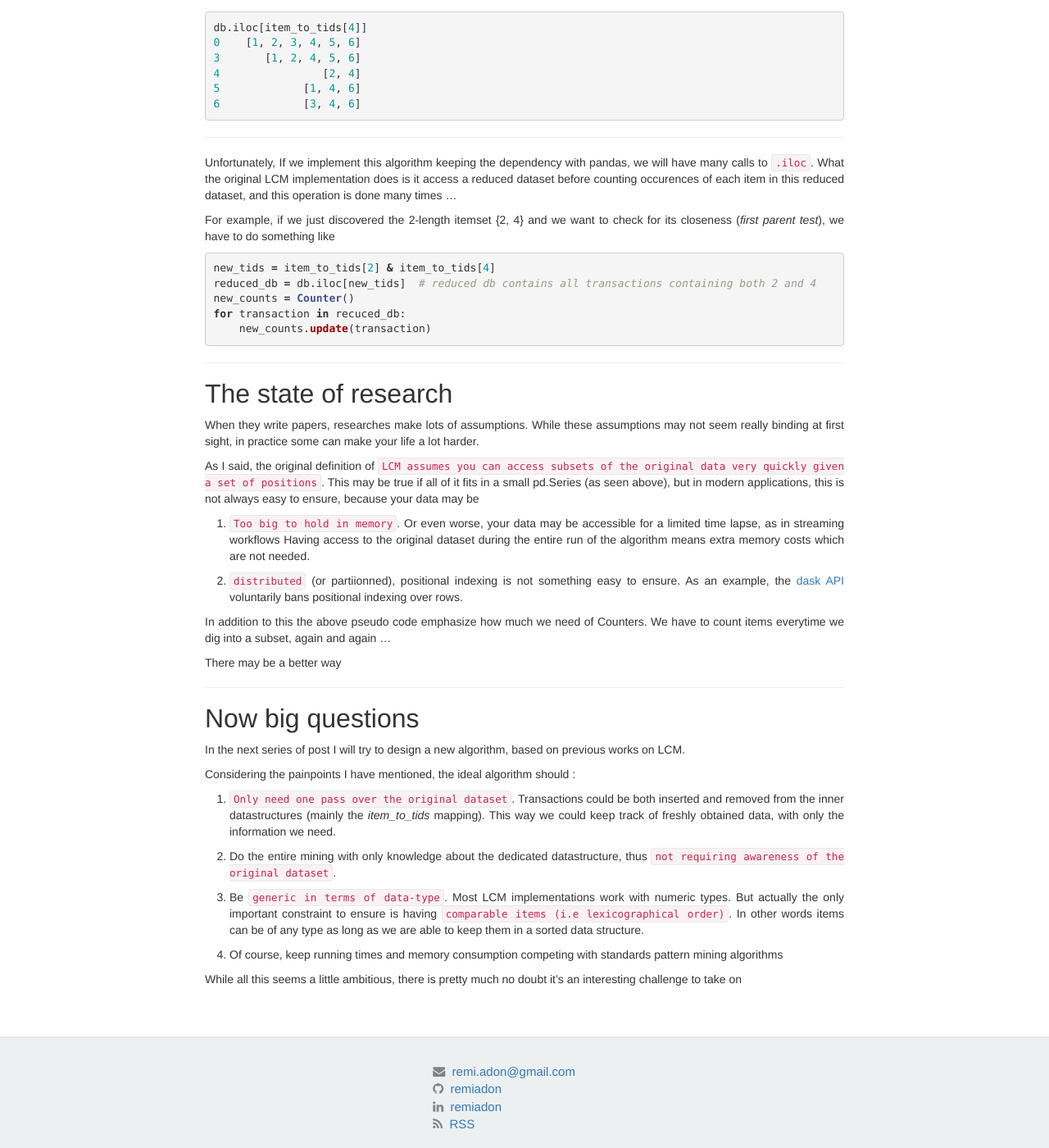
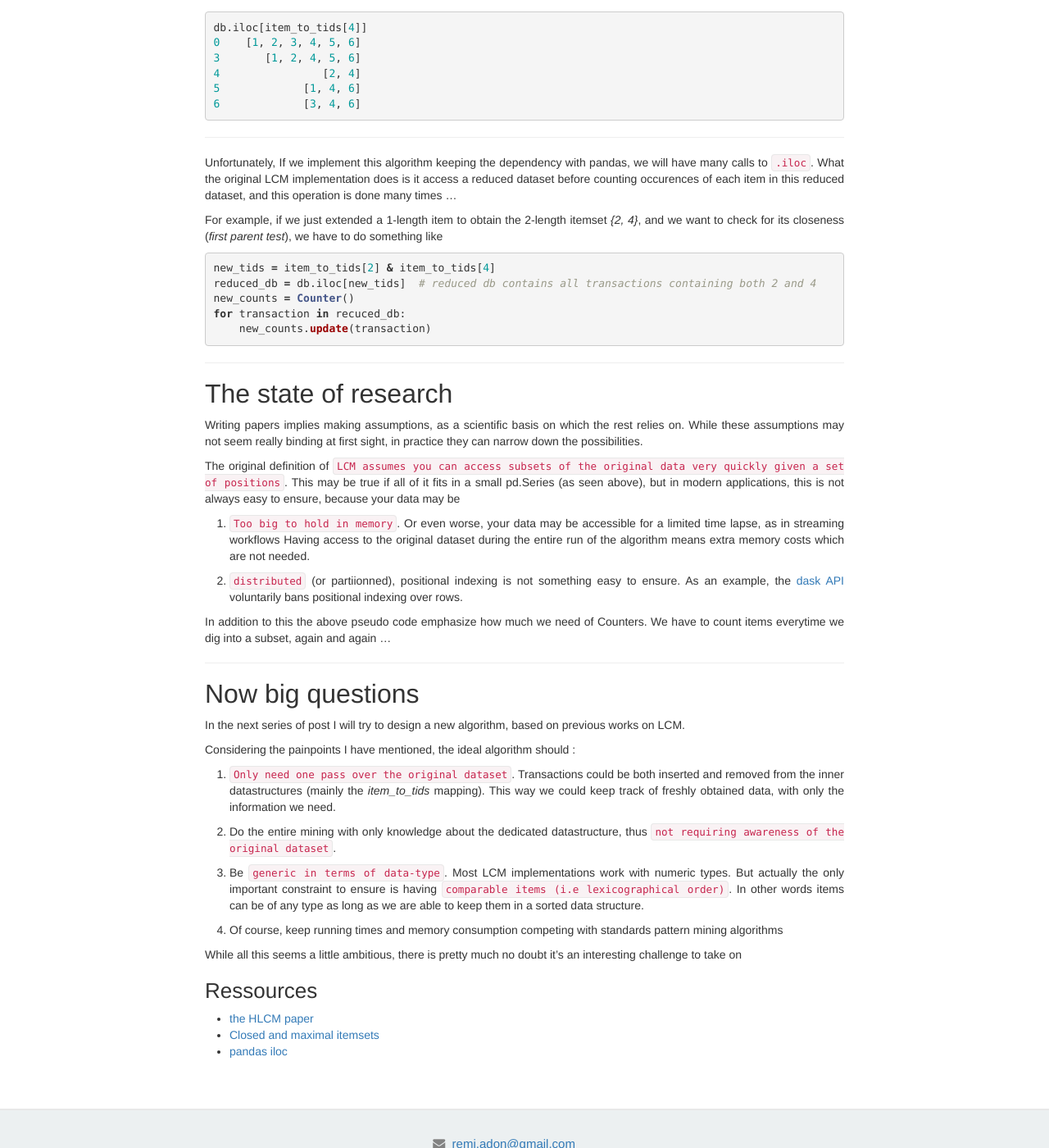
Before and after one commit to remiadon/remiadon.github.io, a Jekyll site: the page built from _posts/2019-07-24-a-more-flexible-lcm.md, in a window 1280 px wide and 1400 px high, scrolled down 1114 px. Shown: the whole window at 82% size. Built offline with Jekyll 4.4.1, drawn with Linux system fonts in a browser that asks for light colours; nearby versions of some CDN libraries; comment, search, counter and statistics services are not loaded; some of the changed text lies outside the part shown.

Commit message:
[FIX] typos

```diff
--- a/_posts/2019-07-24-a-more-flexible-lcm.md
+++ b/_posts/2019-07-24-a-more-flexible-lcm.md
@@ -66,7 +66,7 @@ db.iloc[item_to_tids[4]]
 Unfortunately, If we implement this algorithm keeping the dependency with pandas, we will have many calls to `.iloc`.
 What the original LCM implementation does is it access a reduced dataset before counting occurences of each item in this reduced dataset, and this operation is done many times ...
 
-For example, if we just discovered the 2-length itemset {2, 4} and we want to check for its closeness (*first parent test*), we have to do something like
+For example, if we just extended a 1-length item to obtain the 2-length itemset *{2, 4}*, and we want to check for its closeness (*first parent test*), we have to do something like
 
 {% highlight python %}
 new_tids = item_to_tids[2] & item_to_tids[4]
@@ -79,17 +79,15 @@ for transaction in recuced_db:
 -----------------------
 
 ## The state of research
-When they write papers, researches make lots of assumptions. While these assumptions may not seem really binding at first sight, in practice some can make your life a lot harder.
+Writing papers implies making assumptions, as a scientific basis on which the rest relies on. While these assumptions may not seem really binding at first sight, in practice they can narrow down the possibilities.
 
-As I said, the original definition of `LCM assumes you can access subsets of the original data very quickly given a set of positions`. This may be true if all of it fits in a small pd.Series (as seen above), but in modern applications, this is not always easy to ensure, because your data may be
+The original definition of `LCM assumes you can access subsets of the original data very quickly given a set of positions`. This may be true if all of it fits in a small pd.Series (as seen above), but in modern applications, this is not always easy to ensure, because your data may be
 
 1. `Too big to hold in memory`. Or even worse, your data may be accessible for a limited time lapse, as in streaming workflows Having access to the original dataset during the entire run of the algorithm means extra memory costs which are not needed.
 
 2. `distributed` (or partiionned), positional indexing is not something easy to ensure. As an example, the [dask API](https://docs.dask.org/en/latest/dataframe-indexing.html#positional-indexing) voluntarily bans positional indexing over rows.
 
 In addition to this the above pseudo code emphasize how much we need of Counters. We have to count items everytime we dig into a subset, again and again ...
-
-There may be a better way
 
 ----------------------
 
@@ -107,3 +105,9 @@ Considering the painpoints I have mentioned, the ideal algorithm should :
 4. Of course, keep running times and memory consumption competing with standards pattern mining algorithms
 
 While all this seems a little ambitious, there is pretty much no doubt it's an interesting challenge to take on
+
+
+### Ressources
+* [the HLCM paper](http://lig-membres.imag.fr/termier/HLCM/hlcm.pdf)
+* [Closed and maximal itemsets](http://eacharya.inflibnet.ac.in/data-server/eacharya-documents/53e0c6cbe413016f23443704_INFIEP_33/85/LM/33-85-LM-V1-S1__maximal_and_closed_itemsets.pdf)
+* [pandas iloc](https://pandas.pydata.org/pandas-docs/stable/user_guide/indexing.html#selection-by-position)
```
Also changed, not shown: other parts of _posts/2019-07-24-a-more-flexible-lcm.md (+1 -1 lines).
